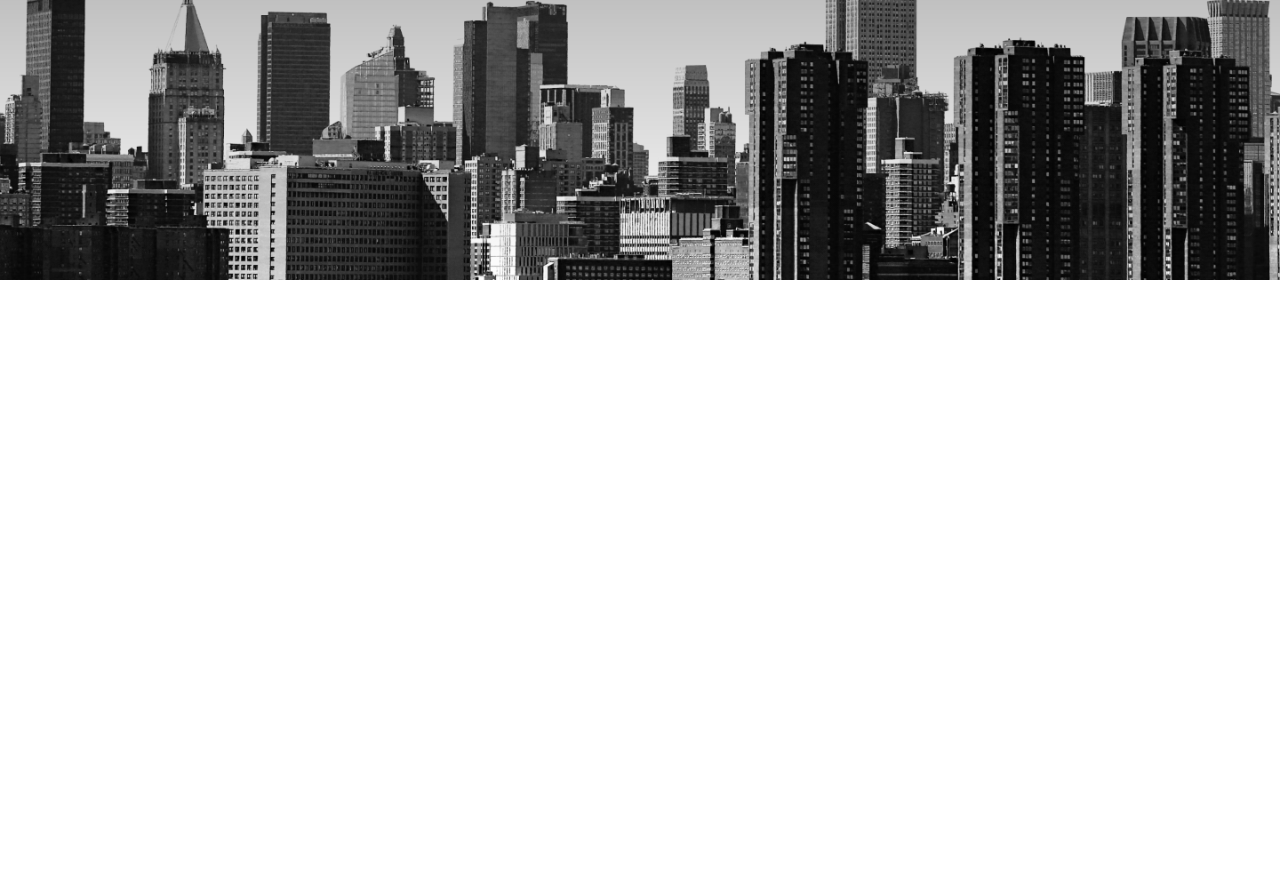
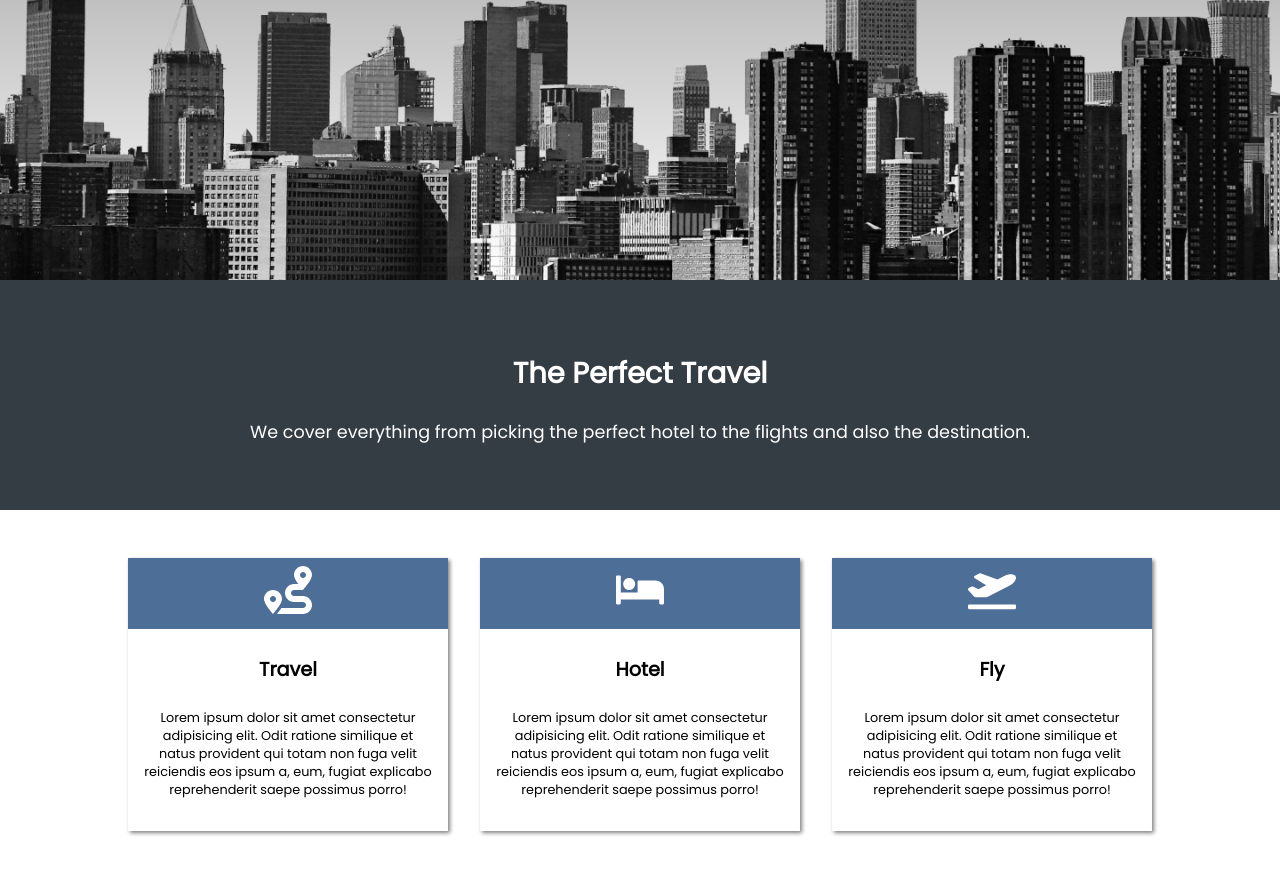
Before and after one commit to RudolphPereira/Trip-Tribe-Travel-Website, a website: page index.html in a window 1280 px wide. Shown: the part 1320-2202 px from the top of the page. Before the commit the page ends 1600 px from the top, so only its background shows below. Drawn offline with Linux system fonts and the light colour scheme; a web font is replaced by a local one.

Commit message:
Added the benefits section

```diff
--- a/index.html
+++ b/index.html
@@ -67,5 +67,77 @@
         />
       </div>
     </section>
+
+    <section class="benefits" id="benefits">
+      <div class="benefits__text--content">
+        <h1 class="benefits__title">The Perfect Travel</h1>
+        <p class="benefits__desc">
+          We cover everything from picking the perfect hotel to the flights and
+          also the destination.
+        </p>
+      </div>
+
+      <div class="benefits__cards--content">
+        <div class="benefits__cards">
+          <div class="benefits__card">
+            <div class="benefits__card--imagecontainer">
+              <img
+                src="images/icons/route-solid.svg"
+                alt=""
+                class="benefits__image"
+              />
+            </div>
+
+            <div class="benefits__card--textcontainer">
+              <h4 class="benefits__card--title">Travel</h4>
+              <p class="benefits__card--desc">
+                Lorem ipsum dolor sit amet consectetur adipisicing elit. Odit
+                ratione similique et natus provident qui totam non fuga velit
+                reiciendis eos ipsum a, eum, fugiat explicabo reprehenderit
+                saepe possimus porro!
+              </p>
+            </div>
+          </div>
+          <div class="benefits__card">
+            <div class="benefits__card--imagecontainer">
+              <img
+                src="images/icons/bed-solid.svg"
+                alt=""
+                class="benefits__image"
+              />
+            </div>
+
+            <div class="benefits__card--textcontainer">
+              <h4 class="benefits__card--title">Hotel</h4>
+              <p class="benefits__card--desc">
+                Lorem ipsum dolor sit amet consectetur adipisicing elit. Odit
+                ratione similique et natus provident qui totam non fuga velit
+                reiciendis eos ipsum a, eum, fugiat explicabo reprehenderit
+                saepe possimus porro!
+              </p>
+            </div>
+          </div>
+          <div class="benefits__card">
+            <div class="benefits__card--imagecontainer">
+              <img
+                src="images/icons/plane-departure-solid.svg"
+                alt=""
+                class="benefits__image"
+              />
+            </div>
+
+            <div class="benefits__card--textcontainer">
+              <h4 class="benefits__card--title">Fly</h4>
+              <p class="benefits__card--desc">
+                Lorem ipsum dolor sit amet consectetur adipisicing elit. Odit
+                ratione similique et natus provident qui totam non fuga velit
+                reiciendis eos ipsum a, eum, fugiat explicabo reprehenderit
+                saepe possimus porro!
+              </p>
+            </div>
+          </div>
+        </div>
+      </div>
+    </section>
   </body>
 </html>
--- /dev/null
+++ b/style/modules/_benefits.scss
@@ -0,0 +1,81 @@
+.benefits {
+  height: 100vh;
+  font-family: "Poppins", sans-serif;
+
+  &__text--content {
+    width: 100%;
+    text-align: center;
+    padding: 3rem 0;
+    background-color: #343c44;
+    color: white;
+    @include iphone {
+      padding: 6.5rem 0rem 1rem 0rem;
+    }
+  }
+
+  &__title {
+    font-size: 1.8rem;
+    @include iphone {
+      font-size: 1.6rem;
+    }
+  }
+
+  &__desc {
+    font-size: 1.1rem;
+    @include iphone {
+      font-size: 0.9rem;
+      margin: auto 1rem;
+    }
+  }
+
+  &__cards {
+    display: flex;
+    justify-content: center;
+    align-items: center;
+    @include iphone {
+      flex-direction: column;
+      align-items: center;
+    }
+  }
+
+  &__card {
+    width: 25%;
+    box-shadow: 2px 2px 4px grey;
+    margin: 3rem 1rem;
+    text-align: center;
+    @include ipad {
+      width: 30%;
+    }
+    @include iphone {
+      width: 60%;
+      margin: 1rem 0;
+    }
+  }
+
+  &__card--textcontainer {
+    padding: 0rem 1rem;
+    margin-bottom: 2rem;
+    @include ipad {
+      margin-bottom: 0;
+    }
+  }
+
+  &__card--title {
+    font-size: 1.2rem;
+  }
+
+  &__card--desc {
+    font-size: 0.8rem;
+    margin-top: 0;
+  }
+
+  &__card--imagecontainer {
+    background-color: #4c6e97;
+    padding: 0.5rem 0;
+  }
+
+  &__image {
+    height: 3rem;
+    width: 3rem;
+  }
+}
--- a/style/style.scss
+++ b/style/style.scss
@@ -6,3 +6,4 @@ body {
 @import "modules/nav";
 @import "modules/header";
 @import "modules/locations";
+@import "modules/benefits";
```
Also changed, not shown: style/style.css.
